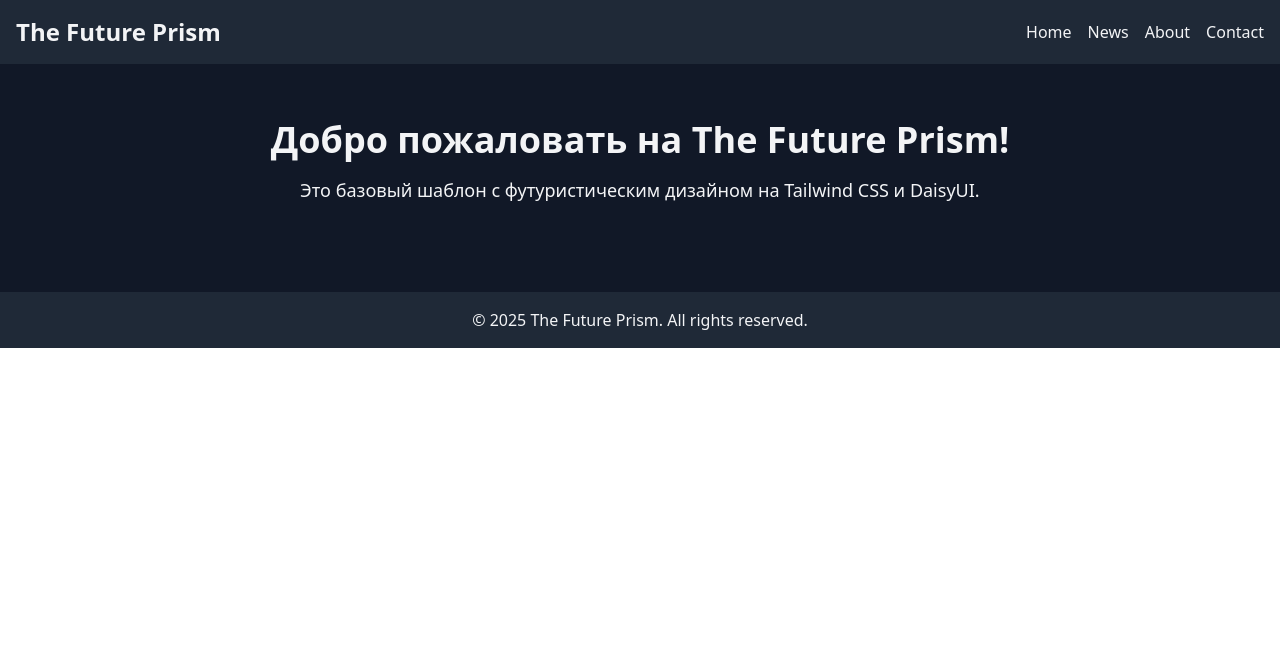
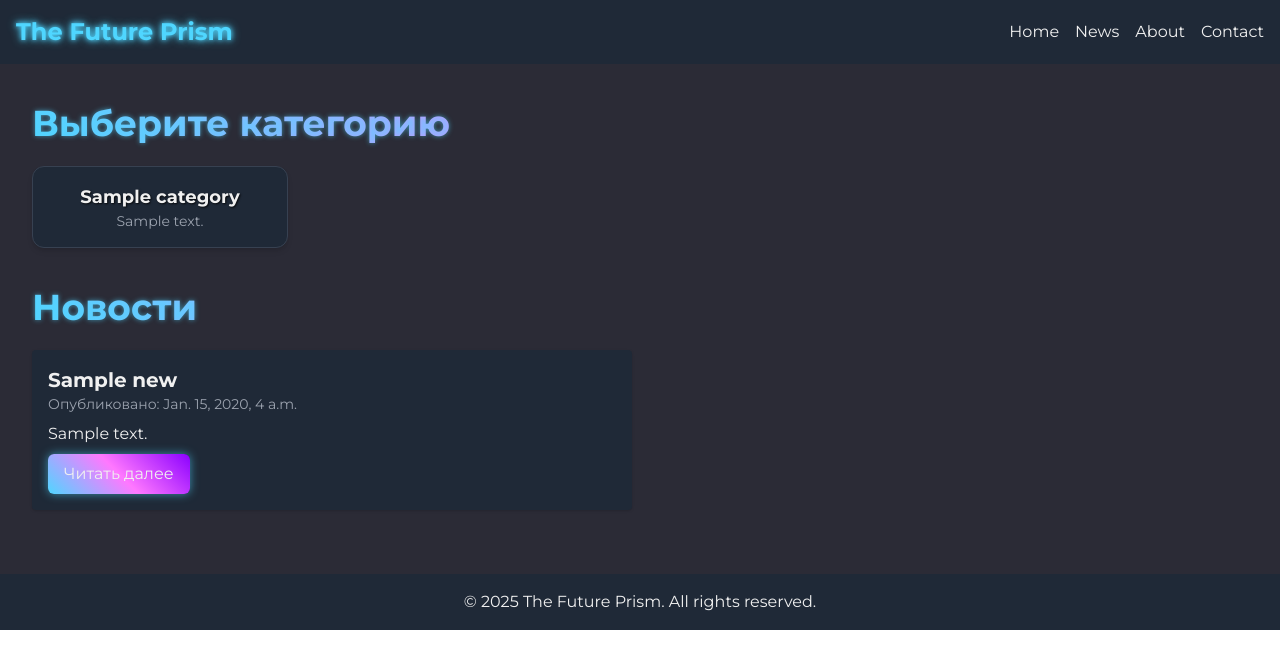
Before and after one commit to AleksejsGir/the_future_prism, a Django app: page / in a window 1280 px wide. Shown: the top 669 px of the page. Run offline with Django 5.2, Linux system fonts and the light colour scheme; tables that the repository leaves empty hold one stand-in row (values such as "Sample post"); some libraries are stand-ins or nearby versions.

Commit message:
base.html, news_list.html, news_detail.html, login.html, profile.html

```diff
--- a/core/urls.py
+++ b/core/urls.py
@@ -18,11 +18,17 @@ Including another URLconf
 # core/urls.py
 from django.contrib import admin
 from django.urls import path, include
-from .views import home  # импортируем наше представление
+from .views import home, news_list, news_detail, user_login, profile
+from django.contrib.auth.views import LogoutView
 
 urlpatterns = [
     path('admin/', admin.site.urls),
-    path('', home, name='home'),  # домашняя страница
+    path('', home, name='home'),
+    path('news/', news_list, name='news_list'),  # маршрут для списка новостей
+    path('news/<int:news_id>/', news_detail, name='news_detail'),
+    path('login/', user_login, name='login'),
+    path('logout/', LogoutView.as_view(next_page='home'), name='logout'),
+    path('profile/', profile, name='profile'),
     path('api/users/', include('apps.users.urls')),
     path('api/news/', include('apps.news.urls')),
     path('api/comments/', include('apps.comments.urls')),
--- a/core/views.py
+++ b/core/views.py
@@ -1,5 +1,47 @@
 # core/views.py
-from django.shortcuts import render
+from django.shortcuts import render, get_object_or_404, redirect
+from apps.news.models import News, Category
 
 def home(request):
-    return render(request, 'base.html')
+    # Если вы хотите, чтобы главная страница показывала новости, можно перенаправлять на news_list.
+    return news_list(request)
+
+def news_list(request):
+    # Получаем список новостей, отсортированный по дате публикации (сначала новейшие)
+    news_list = News.objects.all().order_by('-published_date')
+    # Получаем список категорий
+    categories = Category.objects.all().order_by('name')
+    # Если передан GET-параметр category, фильтруем новости по нему
+    category_id = request.GET.get('category')
+    if category_id:
+        news_list = news_list.filter(category__id=category_id)
+    return render(request, 'news_list.html', {'news_list': news_list, 'categories': categories})
+
+def news_detail(request, news_id):
+    news_item = get_object_or_404(News, id=news_id)
+    return render(request, 'news_detail.html', {'news': news_item})
+
+def user_login(request):
+    if request.method == "POST":
+        username = request.POST.get('username')
+        password = request.POST.get('password')
+        # Аутентификация пользователя
+        from django.contrib.auth import authenticate, login
+        user = authenticate(request, username=username, password=password)
+        if user is not None:
+            login(request, user)
+            return redirect('home')
+        else:
+            error = "Неверные учетные данные"
+            return render(request, 'login.html', {'error': error})
+    return render(request, 'login.html')
+
+def profile(request):
+    # Для доступа к профилю пользователь должен быть аутентифицирован.
+    from django.contrib.auth.decorators import login_required
+    # Если вы используете декоратор, можно объявить функцию так:
+    # @login_required
+    # def profile(request):
+    #     return render(request, 'profile.html')
+    # Здесь для простоты вызываем render напрямую:
+    return render(request, 'profile.html')
--- a/templates/base.html
+++ b/templates/base.html
@@ -8,12 +8,72 @@
   <script src="https://cdn.tailwindcss.com"></script>
   <!-- Подключение DaisyUI через CDN -->
   <link href="https://cdn.jsdelivr.net/npm/daisyui@2.51.5/dist/full.css" rel="stylesheet">
+  <!-- Подключение шрифтов Montserrat и Poppins через Google Fonts -->
+  <link href="https://fonts.googleapis.com/css2?family=Montserrat:wght@400;700&family=Poppins:wght@400;700&display=swap" rel="stylesheet">
+  <style>
+    /* Основные стили */
+    body {
+      font-family: 'Montserrat', 'Poppins', sans-serif;
+      background-color: #2B2B36; /* Midnight Gray */
+      color: #F0F0F0; /* Светло-серый для текста */
+    }
+    /* Неоновый текст */
+    .neon-text {
+      color: #4FD6FF; /* Electric Blue */
+      text-shadow: 0 0 5px #4FD6FF, 0 0 10px #4FD6FF;
+    }
+    /* Неоновая кнопка */
+    .neon-button {
+      background: linear-gradient(45deg, #4FD6FF, #FF78FF, #8B00FF);
+      border: none;
+      color: #F0F0F0;
+      padding: 0.5rem 1rem;
+      border-radius: 0.375rem;
+      box-shadow: 0 0 10px rgba(79,214,255,0.6);
+      transition: box-shadow 0.3s ease;
+      text-decoration: none;
+      display: inline-block;
+    }
+    .neon-button:hover {
+      box-shadow: 0 0 20px rgba(79,214,255,0.8);
+    }
+    /* Заголовки секций */
+    .header-title {
+      font-size: 2.25rem; /* 36px */
+      font-weight: bold;
+      background: linear-gradient(45deg, #4FD6FF, #FF78FF, #8B00FF);
+      -webkit-background-clip: text;
+      -webkit-text-fill-color: transparent;
+      text-shadow: 0 0 5px rgba(79,214,255,0.6);
+    }
+    /* Заголовки новостей — для улучшенной читаемости используем светлый цвет без неонового свечения */
+    .news-headline {
+      color: #F0F0F0;
+      text-shadow: none;
+    }
+    /* Карточки категорий с анимацией */
+    .category-card {
+      transition: transform 0.3s ease, box-shadow 0.3s ease;
+    }
+    .category-card:hover {
+      transform: scale(1.05);
+      box-shadow: 0 4px 15px rgba(79,214,255,0.7);
+    }
+    /* Улучшенный стиль для названий категорий */
+    .category-title {
+      color: #F0F0F0;
+      font-weight: bold;
+      text-shadow: 1px 1px 2px rgba(0, 0, 0, 0.8);
+    }
+  </style>
 </head>
-<body class="bg-gray-900 text-gray-100">
+<body>
   <!-- Header с Navbar -->
   <header class="bg-gray-800 p-4">
     <div class="container mx-auto flex justify-between items-center">
-      <div class="text-2xl font-bold">The Future Prism</div>
+      <div class="text-2xl font-bold neon-text">
+        The Future Prism
+      </div>
       <nav>
         <ul class="flex space-x-4">
           <li><a href="/" class="hover:text-blue-400">Home</a></li>
@@ -28,10 +88,10 @@
   <!-- Основное содержимое страницы -->
   <main class="container mx-auto p-4">
     {% block content %}
-    <!-- Здесь будет динамически подставляться содержимое страниц -->
+    <!-- Содержимое страниц будет подставляться сюда -->
     <div class="text-center py-10">
-      <h1 class="text-4xl font-bold mb-4">Добро пожаловать на The Future Prism!</h1>
-      <p class="text-lg">Это базовый шаблон с футуристическим дизайном на Tailwind CSS и DaisyUI.</p>
+      <h1 class="text-4xl font-bold neon-text mb-4">Добро пожаловать на The Future Prism!</h1>
+      <p class="text-lg">Технологии будущего для лучшей жизни.</p>
     </div>
     {% endblock %}
   </main>
--- /dev/null
+++ b/templates/news_list.html
@@ -0,0 +1,40 @@
+{% extends "base.html" %}
+{% block content %}
+<div class="container mx-auto p-4">
+  <!-- Блок для выбора категории -->
+  <div class="mb-8">
+    <h2 class="header-title mb-4">Выберите категорию</h2>
+    <div class="flex flex-wrap gap-4">
+      {% for category in categories %}
+        <!-- Вся карточка обёрнута в ссылку -->
+        <a href="?category={{ category.id }}" class="block w-64 category-card">
+          <div class="p-4 rounded-xl bg-gray-800 shadow-md border border-gray-700">
+            <h3 class="text-lg font-bold category-title text-center">{{ category.name }}</h3>
+            {% if category.description %}
+              <p class="text-sm text-gray-400 text-center">{{ category.description }}</p>
+            {% endif %}
+          </div>
+        </a>
+      {% empty %}
+        <p class="text-center">Нет доступных категорий.</p>
+      {% endfor %}
+    </div>
+  </div>
+
+  <!-- Заголовок списка новостей -->
+  <h1 class="header-title mb-4">Новости</h1>
+  <!-- Список новостей -->
+  <div class="grid grid-cols-1 md:grid-cols-2 gap-4">
+    {% for news in news_list %}
+      <div class="bg-gray-800 p-4 rounded shadow">
+        <h2 class="text-xl font-semibold news-headline">{{ news.title }}</h2>
+        <p class="text-sm text-gray-400">Опубликовано: {{ news.published_date }}</p>
+        <p class="mt-2">{{ news.content|truncatewords:30 }}</p>
+        <a href="{% url 'news_detail' news.id %}" class="mt-2 inline-block neon-button">Читать далее</a>
+      </div>
+    {% empty %}
+      <p class="text-center">Нет новостей.</p>
+    {% endfor %}
+  </div>
+</div>
+{% endblock %}
```
Also changed, not shown: templates/login.html (added, +21 -0 lines), templates/news_detail.html (added, +18 -0 lines), templates/profile.html (added).
